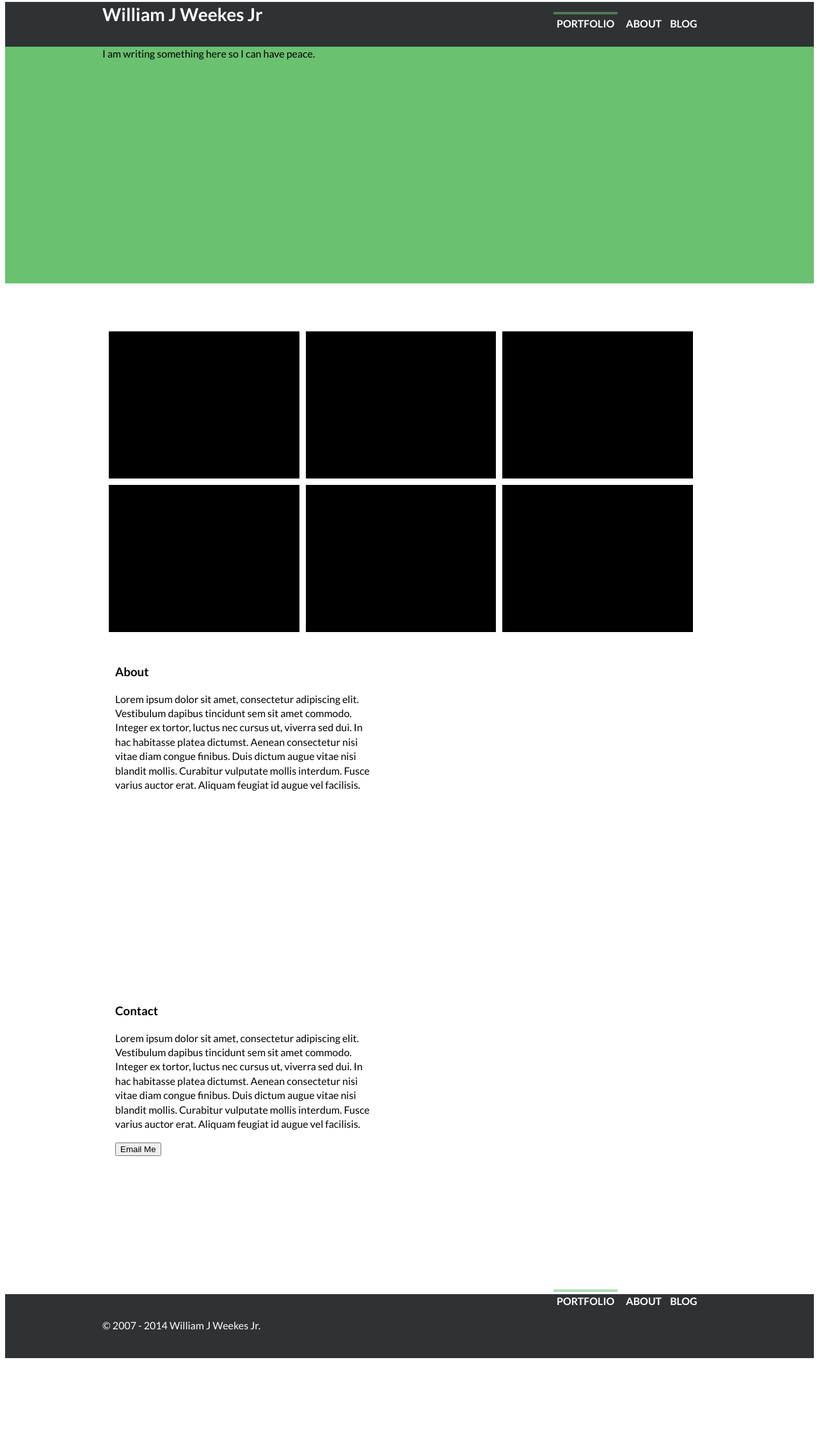
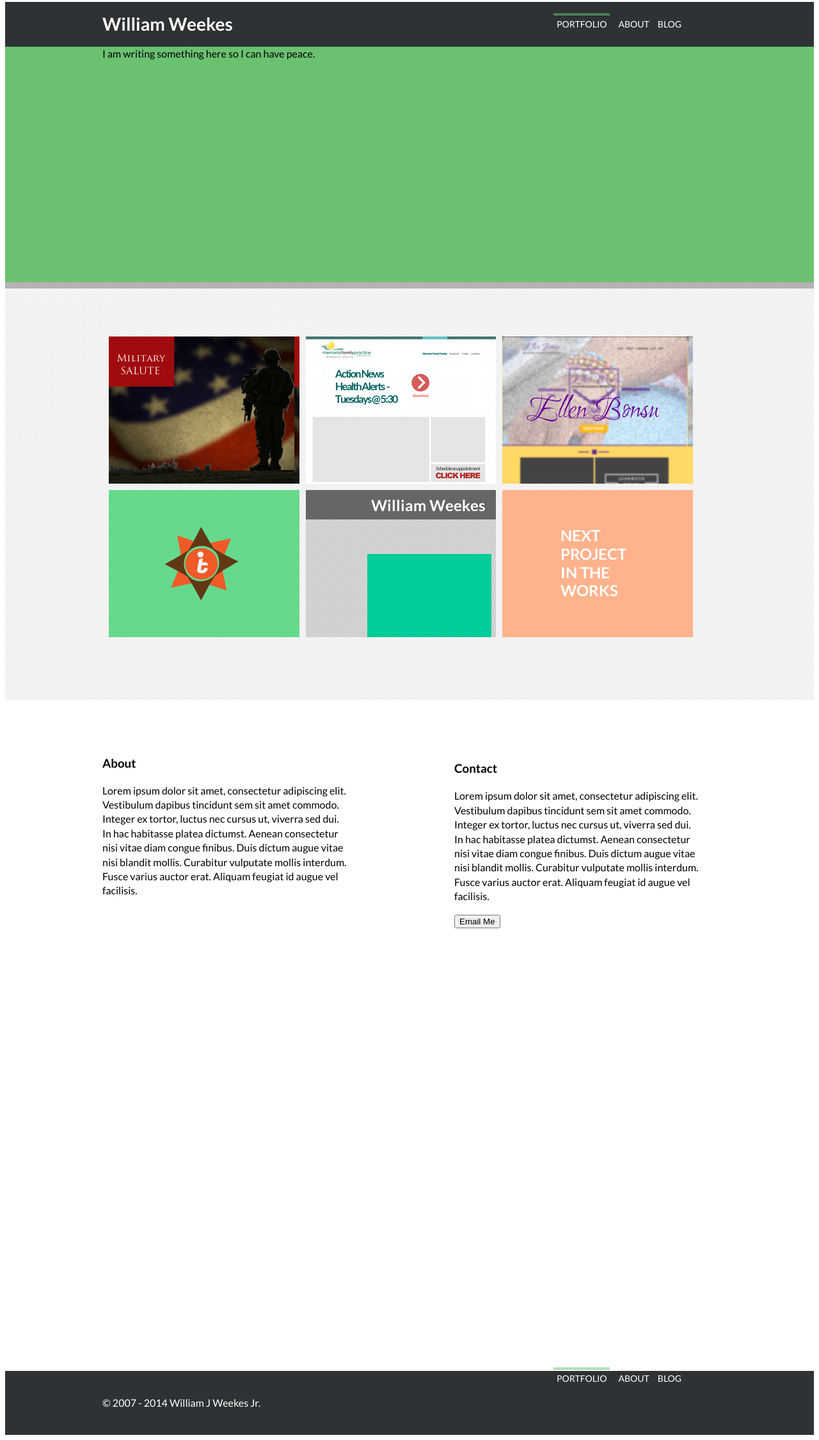
Before and after one commit to WJWJR/thegreenportfolio, a Jekyll site: the page built from index.html, in a window 1280 px wide. Shown: the whole page at 64% size. Built offline with Jekyll 4.4.1, drawn with Linux system fonts in a browser that asks for light colours; Markdown is read by kramdown in place of the engine named in the settings; before the commit the page ends 2131 px from its top, so only the background shows below that.

Commit message:
Updated index, layout and css also added images

```diff
--- a/_layouts/default.html
+++ b/_layouts/default.html
@@ -10,7 +10,7 @@
     <body>
         <header>
             <div class="container">
-                <h1 id="logo">William J Weekes Jr</h1>
+                <h1 id="logo">William Weekes</h1>
                 {% include nav.html %}
             </div>
         </header>
@@ -19,12 +19,16 @@
                 <div class="container">
                     <p>I am writing  something here so I can have peace.</p>
                 </div>
-            </div>
+                <div class="ribbed"></div>
             </div>
         </section>
-            <div class="container">
-                {{content}}
+        <section>
+            <div class="showcase">
+                <div class="container">
+                    {{content}}
+                </div>
             </div>
+        </section>
         <section>
             <div class="container">
                 <div class="ww-about">
--- a/css/common.css
+++ b/css/common.css
@@ -16,6 +16,9 @@ html {
     border-top-style: double;
     padding: 5px;
 }
+a:hover {
+    background-color: #6ac170;
+}
 ul {
     list-style-type: none;
     margin: 0;
@@ -24,7 +27,8 @@ ul {
 li {
    display: inline;
     margin: 5px;
-    font-weight: 700;
+    font-weight: 500;
+    font-size: 14px;
 }
 header {
     margin: auto;
@@ -36,6 +40,8 @@ header {
 #logo {
     font-size: 28px;
     margin-top: -5px;
+    position: relative;
+    top: 15px;
 }
 
 nav ul{
@@ -53,6 +59,21 @@ a {
     margin-bottom: 55px;
     margin-top: -16px;
 }
+.ribbed {
+    background-image: url("../img/dia-line10x10.png");
+    background-repeat: repeat;
+    height: 10px;
+    position: relative;
+    top: 330px;
+}
+.showcase {
+    background-image: url("../img/dia-line100x100.png");
+    background-repeat: repeat;
+    height: 643px;
+    position: relative;
+    top: -67px;
+
+}
 .boxs {
     width: 31%;
     height: 230px;
@@ -60,6 +81,27 @@ a {
     margin-bottom: 10px;
     background-color: black;
     float: left;
+    position: relative;
+    top: 75px;
+}
+
+.box-1 {
+    background-image: url("../img/ACTNEWS-Flagwsoldier-290x230d.png");
+}
+.box-2 {
+    background-image: url("../img/ACTNEWS-memorial-290x230d.jpg");
+}
+.box-3 {
+    background-image: url("../img/eb-290x230d.png");
+}
+.box-4 {
+    background-image: url("../img/tbi-290x230d.png");
+}
+.box-5 {
+    background-image: url("../img/wjwjr-290x230d.png");
+}
+.box-6 {
+    background-image: url("../img/next-290x230d.png");
 }
 
 .ww-bottom-row {
@@ -68,18 +110,22 @@ a {
 }
 
 .ww-about {
-    width: 42%;
-    padding: 20px;
+    width: 40%;
+    padding: 0px;
     height: 490px;
-    float: left;
+    margin: 0px;
+    display: block;
 
 }
-.ww-contact{
-    width: 42%;
-    padding: 20px;
+.ww-contact {
+    width: 40%;
+    padding: 0px;
     height: 490px;
+    display: block;
+    position: relative;
+    left: 550px;
+    top: -500px;
     clear: both;
-
 }
 
 footer {
--- a/index.html
+++ b/index.html
@@ -4,13 +4,13 @@ layout: default
 
 <section>
     <div class="ww-top-row">
-        <div class="boxs"></div>
-        <div class="boxs"></div>
-        <div class="boxs"></div>
+        <div class="boxs box-1"></div>
+        <div class="boxs box-2"></div>
+        <div class="boxs box-3"></div>
     </div>
     <div class="ww-bottom-row">
-        <div class="boxs"></div>
-        <div class="boxs"></div>
-        <div class="boxs"></div>
+        <div class="boxs box-4"></div>
+        <div class="boxs box-5"></div>
+        <div class="boxs box-6"></div>
     </div>
 </section>
```
Also changed, not shown: img/ACTNEWS-Flagwsoldier-290x230d.png (added), img/ACTNEWS-memorial-290x230d.jpg (added), img/dia-line100x100.png (added), img/dia-line10x10.png (added), img/eb-290x230d.png (added), img/next-290x230d.png (added), img/tbi-290x230d.png (added), img/wjwjr-290x230d.png (added).
